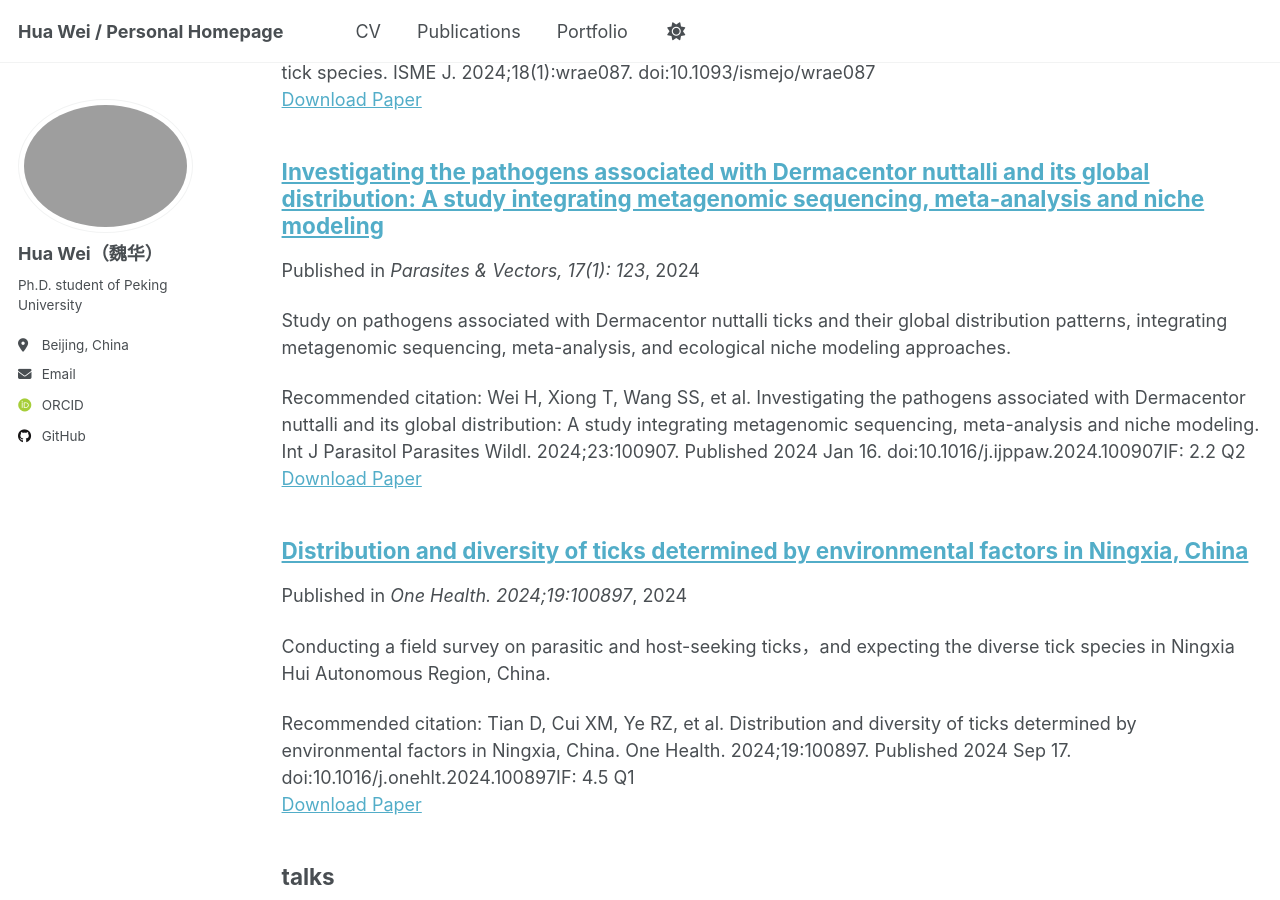
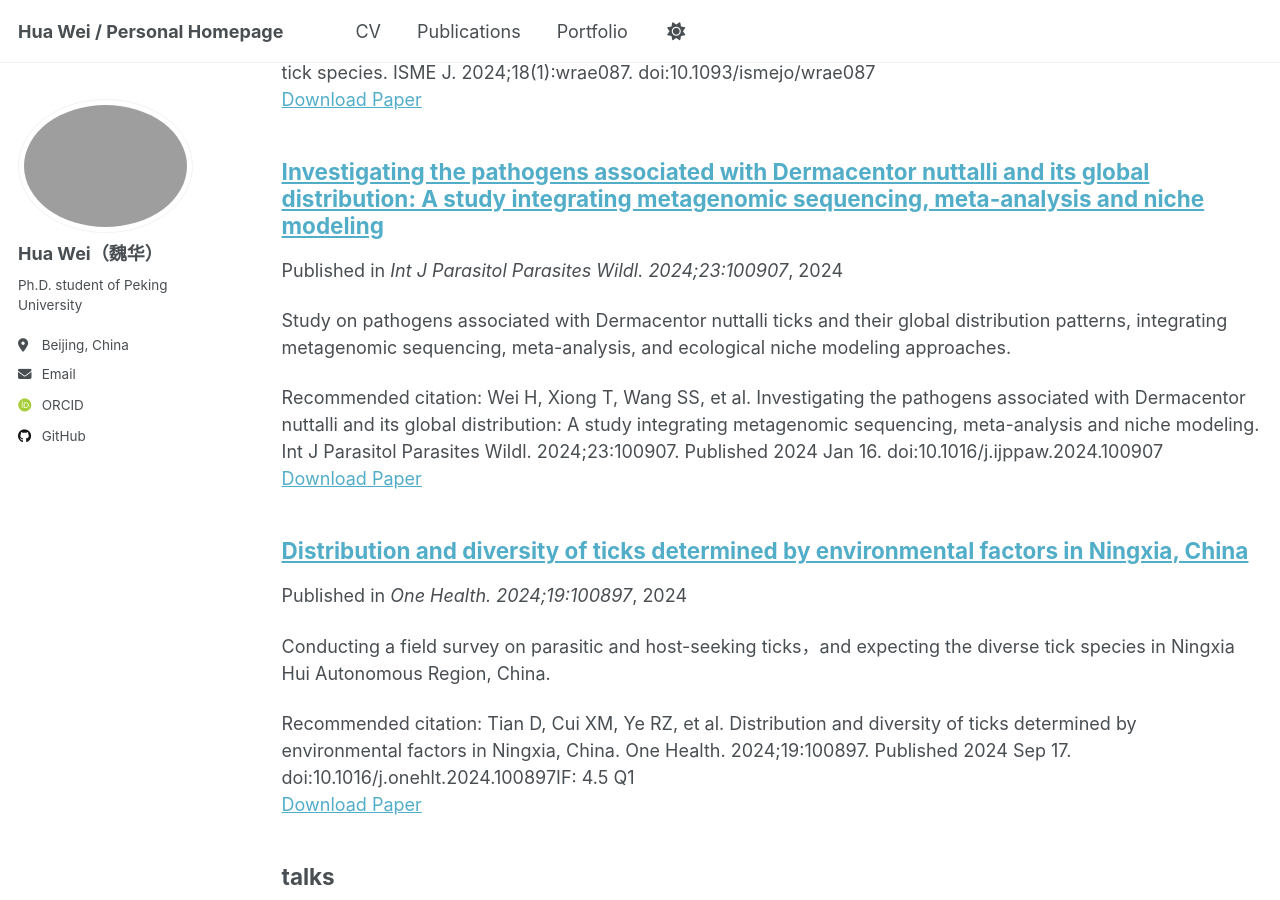
Before and after one commit to WeiHua363/WeiHua363.github.io, a Jekyll site: the page built from _pages/sitemap.md, in a window 1280 px wide and 900 px high, scrolled down 4295 px. Built offline with Jekyll 4.4.1, drawn with Linux system fonts in a browser that asks for light colours; some web fonts are replaced; a script that is not in the unit is left out.

Commit message:
Update 2024-04-15-investigating-pathogens-dermacentor.md

```diff
--- a/_publications/2024-04-15-investigating-pathogens-dermacentor.md
+++ b/_publications/2024-04-15-investigating-pathogens-dermacentor.md
@@ -5,7 +5,7 @@ category: manuscripts
 permalink: /publication/2024-04-15-investigating-pathogens-dermacentor.md
 excerpt: 'Study on pathogens associated with Dermacentor nuttalli ticks and their global distribution patterns, integrating metagenomic sequencing, meta-analysis, and ecological niche modeling approaches.'
 date: 2024-04-15
-venue: 'Parasites & Vectors, 17(1): 123'
+venue: 'Int J Parasitol Parasites Wildl. 2024;23:100907'
 paperurl: 'http://WeiHua363.github.io/files/paper1.pdf'
-citation: 'Wei H, Xiong T, Wang SS, et al. Investigating the pathogens associated with Dermacentor nuttalli and its global distribution: A study integrating metagenomic sequencing, meta-analysis and niche modeling. Int J Parasitol Parasites Wildl. 2024;23:100907. Published 2024 Jan 16. doi:10.1016/j.ijppaw.2024.100907IF: 2.2 Q2'
+citation: 'Wei H, Xiong T, Wang SS, et al. Investigating the pathogens associated with Dermacentor nuttalli and its global distribution: A study integrating metagenomic sequencing, meta-analysis and niche modeling. Int J Parasitol Parasites Wildl. 2024;23:100907. Published 2024 Jan 16. doi:10.1016/j.ijppaw.2024.100907'
 ---
```
